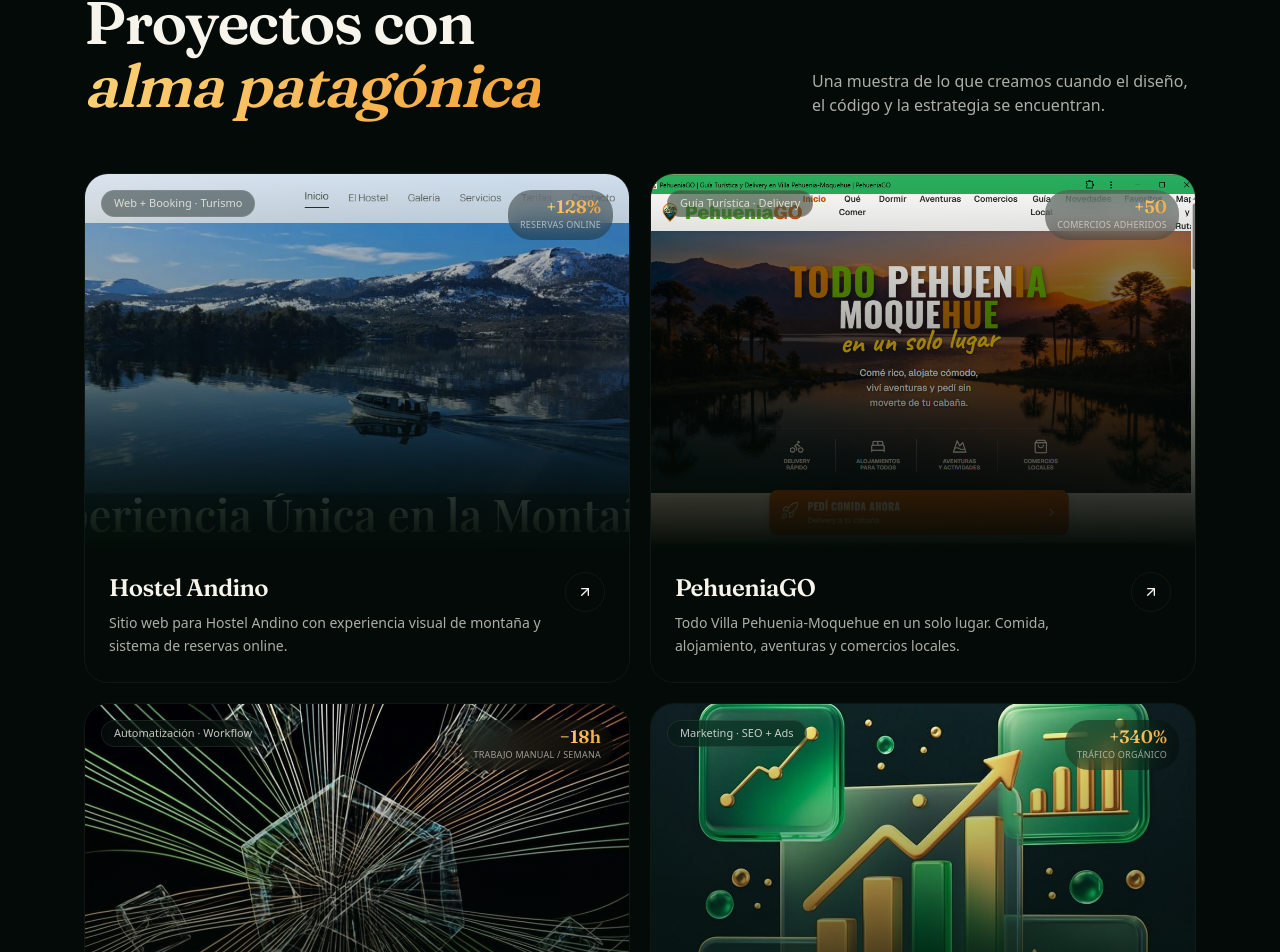
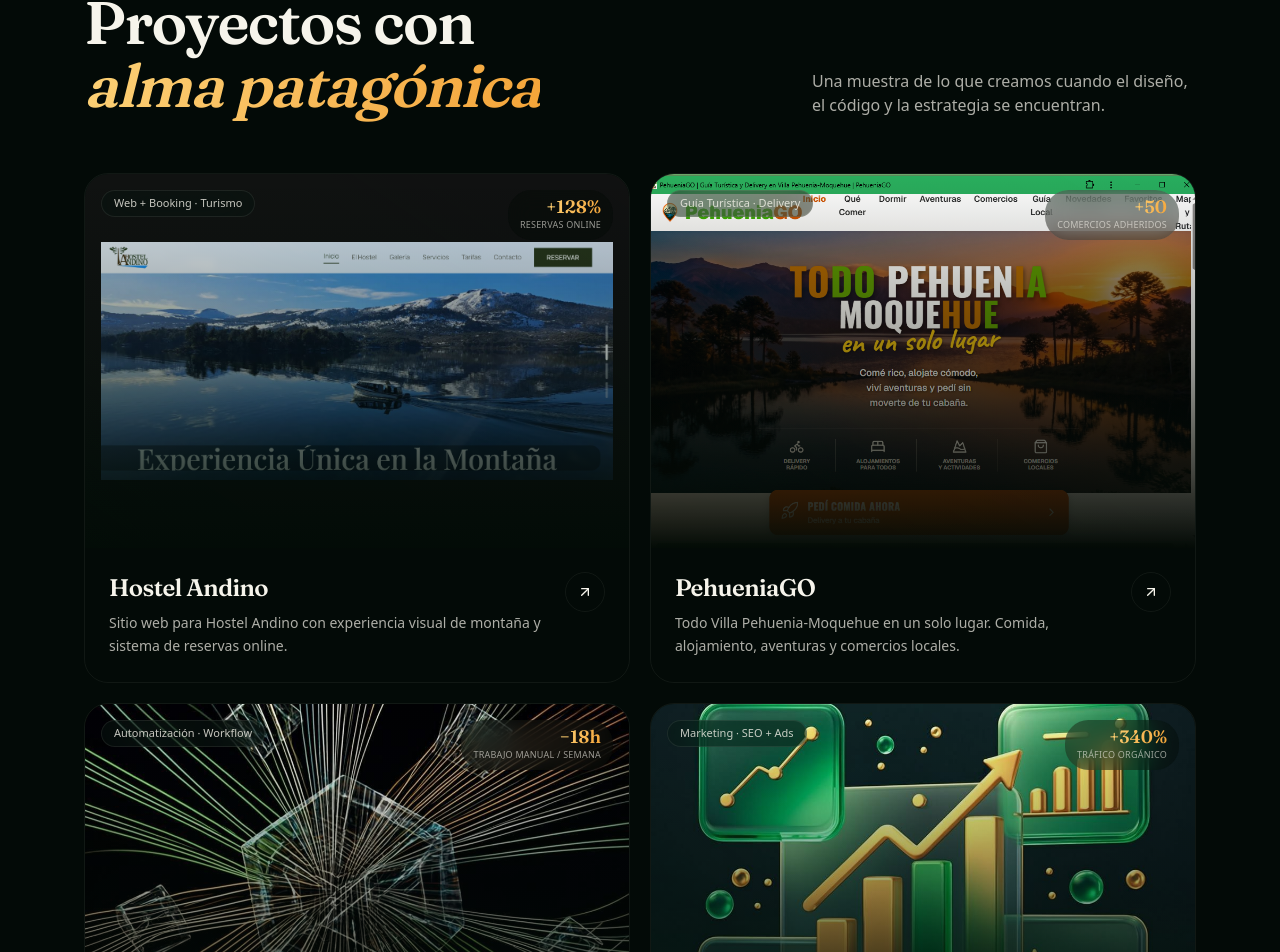
Before and after one commit to testpehuenia-ship-it/ADNQNz, a Next.js app: page / in a window 1280 px wide. Shown: the part 3369-4321 px from the top of the page. Built offline with nearby package versions, Linux system fonts and the light colour scheme.

Commit message:
Update portfolio image fit

```diff
--- a/src/components/site/portfolio.tsx
+++ b/src/components/site/portfolio.tsx
@@ -15,6 +15,8 @@
   metricLabel: string;
   link?: string;
   accent: string;
+  imageFit?: "cover" | "contain";
+  imageBg?: string;
 };
 
 const PROJECTS: Project[] = [
@@ -24,6 +26,8 @@
     description:
       "Sitio web para Hostel Andino con experiencia visual de montaña y sistema de reservas online.",
     image: "/images/hostelandino.png",
+    imageFit: "contain",
+    imageBg: "bg-[#111]",
     metric: "+128%",
     metricLabel: "reservas online",
     link: "https://hostelandino.com.ar/",
@@ -155,11 +159,14 @@
       )}
     >
       {/* Image */}
-      <div className="relative aspect-[16/11] overflow-hidden">
+      <div className={cn("relative aspect-[16/11] overflow-hidden", p.imageBg)}>
         <img
           src={p.image}
           alt={p.title}
-          className="h-full w-full object-cover transition-transform duration-700 group-hover:scale-110"
+          className={cn(
+            "h-full w-full transition-transform duration-700 group-hover:scale-105",
+            p.imageFit === "contain" ? "object-contain p-4" : "object-cover"
+          )}
         />
         <div className="absolute inset-0 bg-gradient-to-t from-background via-background/40 to-transparent" />
         <div className={cn("absolute inset-0 bg-gradient-to-tr opacity-60 mix-blend-soft-light", p.accent)} />
```
